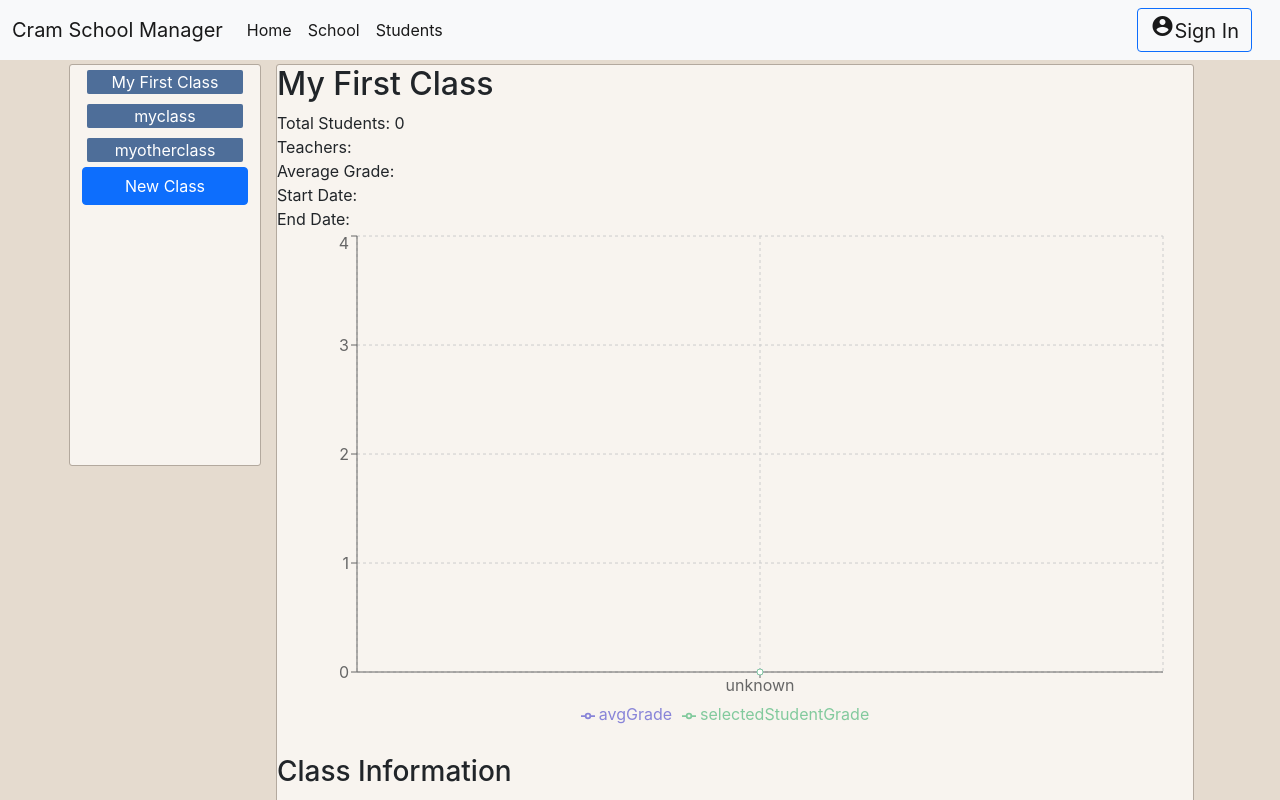
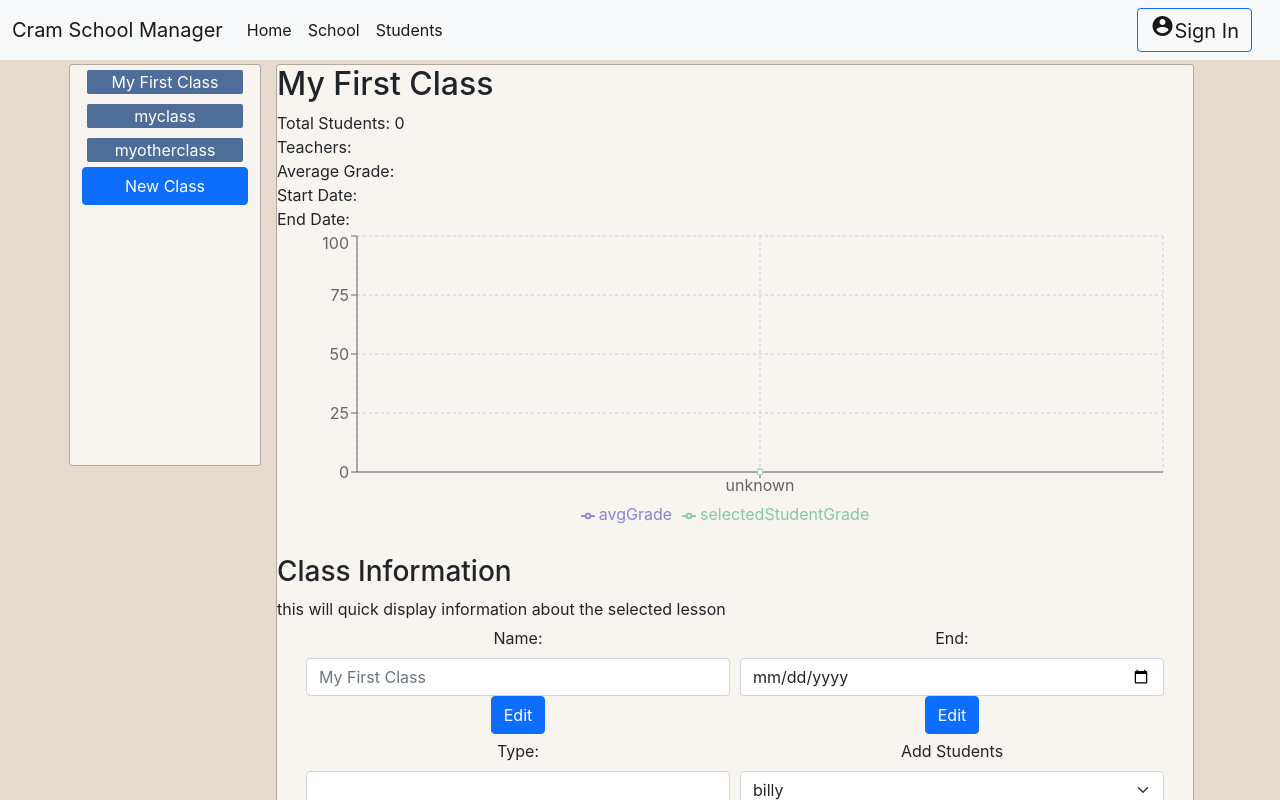
Before and after one commit to CodyGrogan/cramschoolmanager, a React (Create React App) app in the folder client/: page /school in a window 1280 px wide. Shown: the top 800 px of the page. Built offline with nearby package versions, Linux system fonts and the light colour scheme; no server answers.

Commit message:
basic grade chart working

```diff
--- a/client/src/components/AttendanceTableStudent.tsx
+++ b/client/src/components/AttendanceTableStudent.tsx
@@ -36,8 +36,7 @@ function AttendanceTableStudent(props: any){
         for (let i = 0; i < props.lessonlength; i++){
 
             let attenArr = lessonList[i].attendance;
-            console.log(attenArr);
-            console.log(props.name);
+
             let indexOfName = attenArr.findIndex(obj => obj.name == props.name);
 
 
--- a/client/src/components/ClassSummary.tsx
+++ b/client/src/components/ClassSummary.tsx
@@ -1,6 +1,4 @@
 import SchoolClass from "../classes/SchoolClass";
-
-import TestChart from "./TestChart";
 import StudentGradesChart from "./StudentGradesChart";
 import {useState, useEffect} from 'react';
 
@@ -26,6 +24,7 @@ function ClassSummary(props: any){
 
     const [studentIndex, setStudentIndex] = useState<number>(0);
     const [classGradeArr, setClassGradeArr] = useState<Grade[]>(defGradeArr);
+    const [chart, setChart] = useState<JSX.Element[]>([]);
 
     function setChartData(){
 
@@ -52,7 +51,12 @@ function ClassSummary(props: any){
 
         }
 
-        setClassGradeArr(gradeArr);
+        setClassGradeArr(gradeArr)
+
+      }
+
+      else{
+        setClassGradeArr(defGradeArr);
       }
 
     }
@@ -61,8 +65,15 @@ function ClassSummary(props: any){
       setChartData();
 
     },
-    [schoolClass])
+    [props.class])
 
+    useEffect(()=>{
+      let chartJSX = <StudentGradesChart  data={classGradeArr}/>;
+
+      setChart([chartJSX]);
+
+    },
+    [classGradeArr])
 
     return(
         <div>
@@ -81,7 +92,7 @@ function ClassSummary(props: any){
         <br/>
 
 
-      <StudentGradesChart  data={classGradeArr}/>
+      {chart}
 
           </div>
     )
--- a/client/src/components/StudentGradesChart.tsx
+++ b/client/src/components/StudentGradesChart.tsx
@@ -92,7 +92,7 @@ export default class StudentGradesChart extends PureComponent<chartProps, state>
 
   render() {
     return (
-      <ResponsiveContainer width={'100%'} height={500}>
+      <ResponsiveContainer width={'100%'} height={300}>
         <LineChart
           width={500}
           height={300}
@@ -106,7 +106,7 @@ export default class StudentGradesChart extends PureComponent<chartProps, state>
         >
           <CartesianGrid strokeDasharray="3 3" />
           <XAxis dataKey="name" />
-          <YAxis />
+          <YAxis type="number" domain={[0, 100]} />
           <Tooltip />
           <Legend />
           <Line type="monotone" dataKey="avgGrade" stroke="#8884d8" activeDot={{ r: 8 }} />
```
